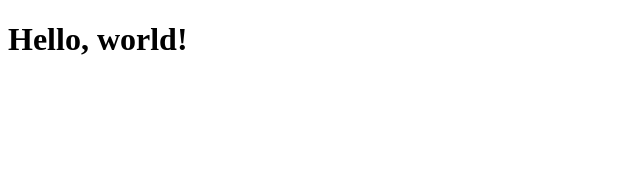
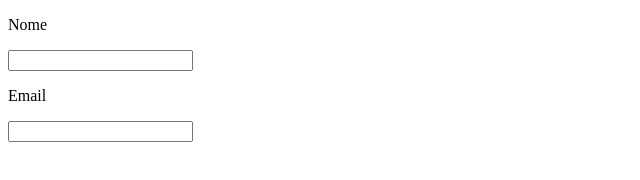
Before and after one commit to ricardosousabr/user-registration, a website: page index.html in a window 1280 px wide. Shown: the whole page, without its empty margins (0-640 px from the left). Drawn offline with Linux system fonts and the light colour scheme.

Commit message:
feat: create list structure

```diff
--- a/index.html
+++ b/index.html
@@ -4,9 +4,28 @@
   <meta charset="UTF-8">
   <meta http-equiv="X-UA-Compatible" content="IE=edge">
   <meta name="viewport" content="width=device-width, initial-scale=1.0">
+  <link rel="stylesheet" href="./styles.css">
   <title>Document</title>
 </head>
 <body>
-  <h1>Hello, world!</h1>
+  <div>
+    <div>
+      <form>
+        <div>
+          <p>Nome</p>
+          <input type="text">
+        </div>
+        <div>
+          <p>Email</p>
+          <input type="text">
+        </div>
+      </form>
+    </div>
+    <div>
+      <ul></ul>
+    </div>
+  </div>
+
+  <script src="./script.js"></script>
 </body>
 </html>
```
